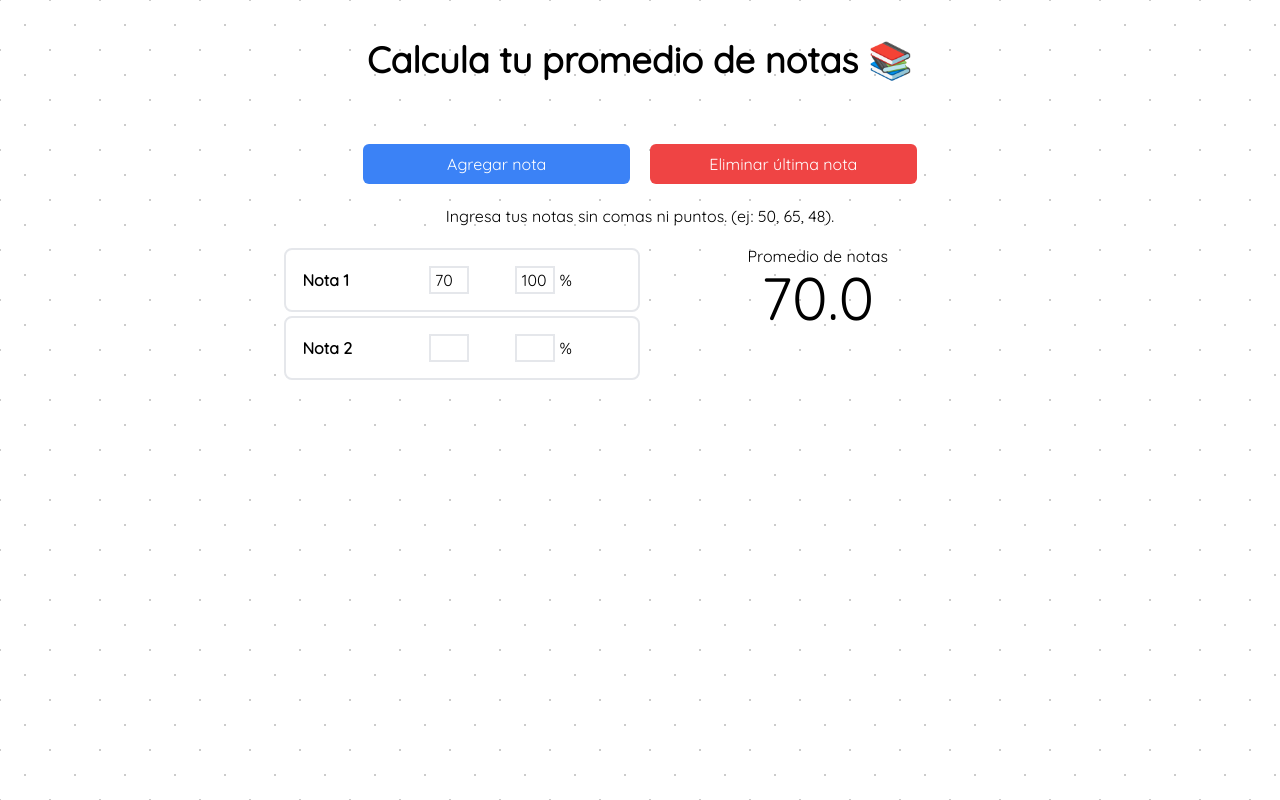
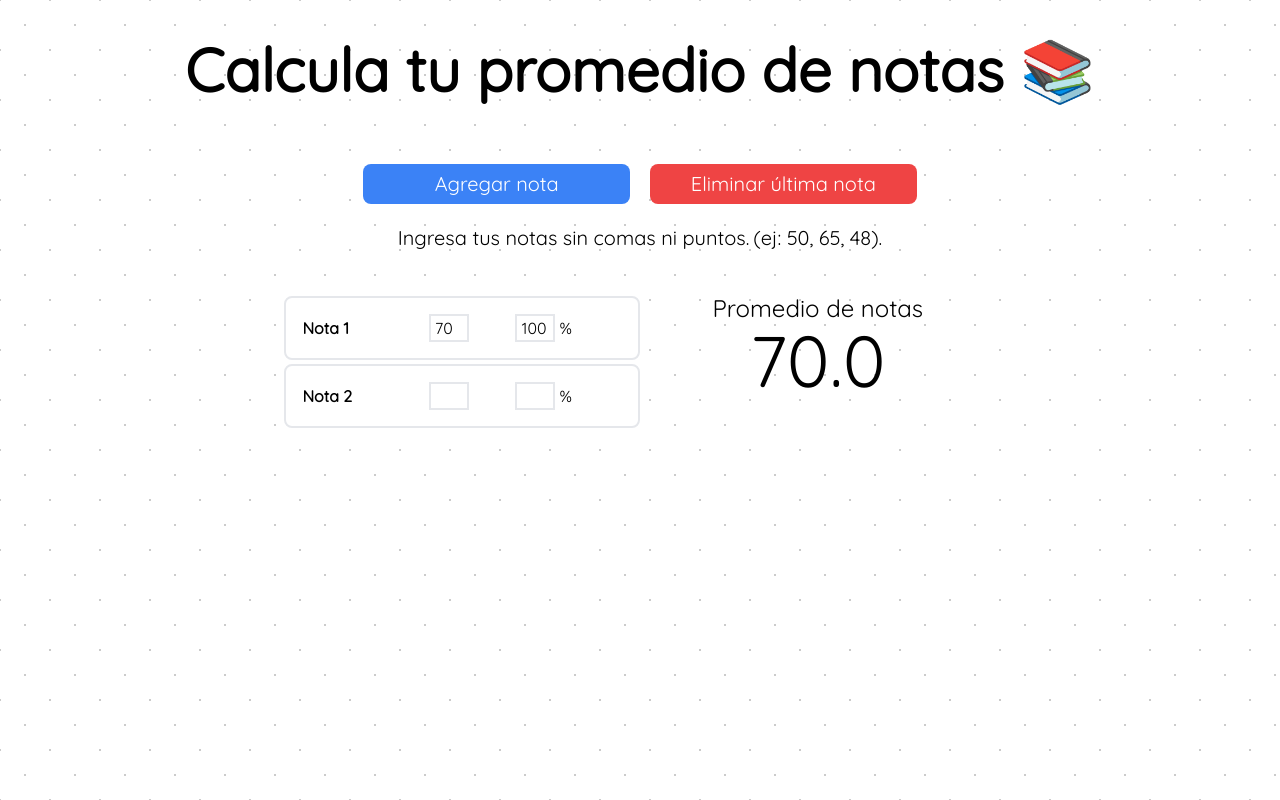
Before and after one commit to pablovrl/calculador-promedio, a React (Vite) app: page / in a window 1280 px wide. Built offline with nearby package versions, Linux system fonts and the light colour scheme.

Commit message:
change react-responsive query

```diff
--- a/src/App.tsx
+++ b/src/App.tsx
@@ -1,6 +1,7 @@
 import { ChangeEvent, useState } from "react";
 import Nota from "./components/Nota";
 import { useMediaQuery } from "react-responsive";
+import { motion } from "framer-motion";
 
 interface Nota {
   id: number;
@@ -18,7 +19,7 @@ function App() {
     { id: 1, nota: "", porcentaje: "" },
   ]);
 
-  const isDesktop = useMediaQuery({ query: "(min-width: 1224px)" });
+  const isDesktop = useMediaQuery({ query: "(min-width: 1024px)" });
 
   const addNewNota = () => {
     const lastId = notas[notas.length - 1].id;
@@ -81,29 +82,29 @@ function App() {
     <>
       <div className="background h-full w-full absolute"></div>
       <div className="flex items-center justify-center relative z-10">
-        <div className="flex items-center justify-center flex-col w-10/12 pt-10 md:max-w-6xl">
-          <h1 className="text-4xl font-bold mb-5 text-center md:mb-16">
+        <div className="flex items-center justify-center flex-col w-10/12 pt-10 lg:max-w-6xl">
+          <h1 className="text-4xl font-bold mb-5 text-center lg:mb-16 lg:text-6xl">
             Calcula tu promedio de notas 📚
           </h1>
-          <div className="w-full flex flex-col items-center justify-center md:flex-row">
+          <div className="w-full flex flex-col items-center justify-center lg:flex-row">
             <button
-              className="rounded-md w-2/3 h-10 bg-blue-500 text-white mb-1 md:m-0 md:w-1/4 md:mr-5"
+              className="rounded-lg w-2/3 h-10 bg-blue-500 text-white mb-1 lg:m-0 lg:w-1/4 lg:mr-5 lg:text-xl "
               onClick={addNewNota}
             >
               Agregar nota
             </button>
             <button
-              className="rounded-md w-2/3 h-10 bg-red-500 text-white mb-5 md:m-0 md:w-1/4"
+              className="rounded-lg w-2/3 h-10 bg-red-500 text-white mb-5 lg:m-0 lg:w-1/4 lg:text-xl "
               onClick={deleteLastNota}
             >
               Eliminar última nota
             </button>
           </div>
-          <div className="flex flex-col justify-center items-center md:flex-row md:mt-5">
+          <div className="flex flex-col justify-center items-center lg:flex-row lg:mt-5 lg:text-xl">
             <p>Ingresa tus notas sin comas ni puntos.</p>
-            <p className="md:ml-1">(ej: 50, 65, 48).</p>
+            <p className="lg:ml-1">(ej: 50, 65, 48).</p>
           </div>
-          <div className="flex w-full mt-4 mb-24 md:w-2/3 ">
+          <div className="flex w-full mt-10 mb-24 lg:w-2/3 ">
             <div className="w-full">
               {notas.map((nota, i) => (
                 <Nota
@@ -119,8 +120,8 @@ function App() {
             {isDesktop && (
               <div className="flex flex-col items-center w-full">
                 <div className="text-center">
-                  <h1>Promedio de notas</h1>
-                  <h1 className="text-6xl">{notaFinal.toFixed(1)}</h1>
+                  <h1 className="text-2xl">Promedio de notas</h1>
+                  <h1 className="text-7xl">{notaFinal.toFixed(1)}</h1>
                 </div>
               </div>
             )}
@@ -128,7 +129,7 @@ function App() {
         </div>
       </div>
       {!isDesktop && (
-        <div className="fixed bottom-0 bg-gray-300 border-t-gray-500 border-t-4 w-full h-20 flex flex-col justify-center items-center font-bold">
+        <div className="fixed bottom-0 bg-gray-300 border-t-gray-500 border-t-4 w-full h-20 flex flex-col justify-center items-center font-bold z-10">
           <p>Promedio de notas</p>
           <p>{notaFinal.toFixed(1)}</p>
         </div>
```
